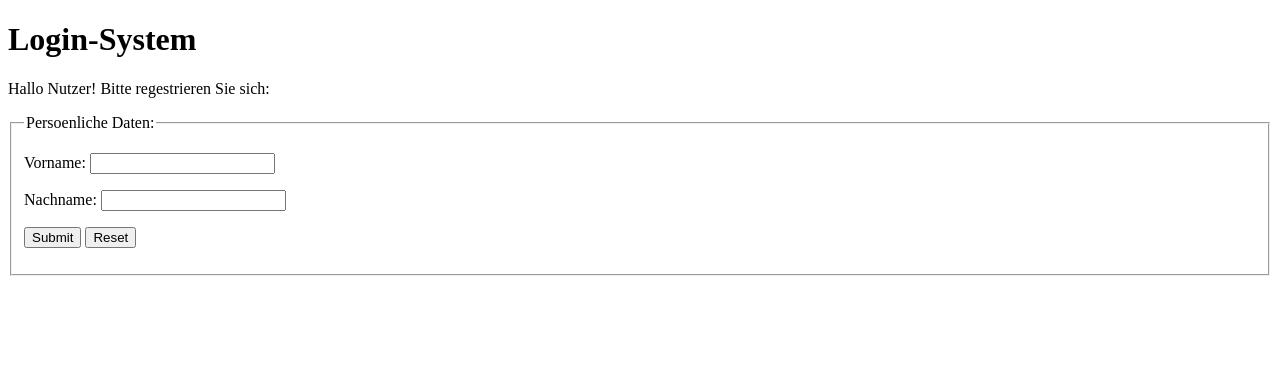
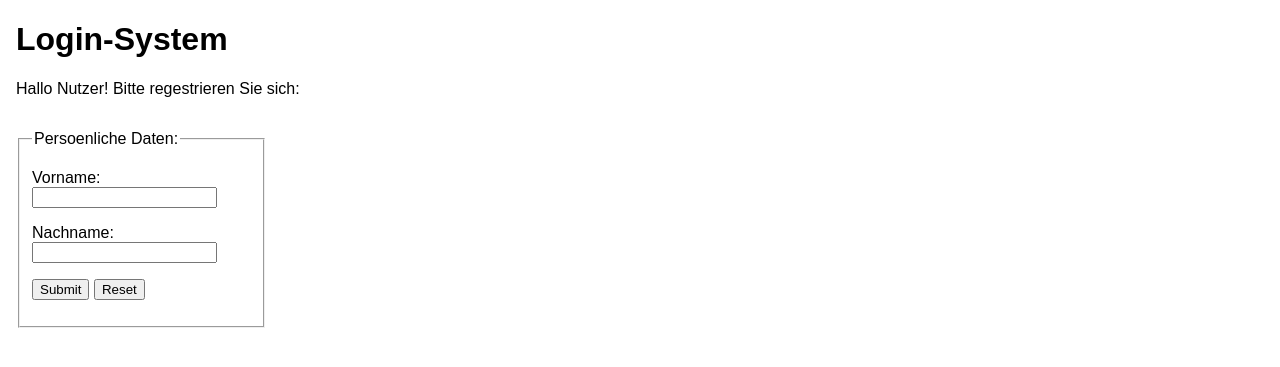
Before and after one commit to Ozkanaft/Login-System, a PHP site: page / in a window 1280 px wide. Shown: the top 367 px of the page. Run offline with PHP 8.4, Linux system fonts and the light colour scheme.

Commit message:
Inhaltsgruppierung des Eingabeformulars
Die Elemente des Eingabeformulars wurden unter
einer Klasse gruppiert. Dies ermöglicht den Stil und
das Verhalten der jeweiligen Elemente zu definieren.

Zudem wurden folgende wichtige Änderungen getroffen:
- Das gesamte Body-Element (der sichtbare Teil der
   Website) enthält eine Serifenlose Schrift.
- Alle Paragraphe enthalten eine Schriftgröße von 1em.
- Der Container des Eingabeformulars ist
   verhaltensmäßig zum Bildschirm 20% breit.

```diff
--- a/index.php
+++ b/index.php
@@ -1,14 +1,33 @@
 <!doctype html>
-<html lang="de"> <!-- Sprache der Website -->
+<!-- Sprache der Website -->
+<html lang="de">
     <head>
-    <meta charset="utf-8"> <!-- Dekodierungstyp -->
+        <!-- Dekodierungstyp -->
+        <meta charset="utf-8">
         <title>Login-System</title>
         <style>
+            body {
+                font-family: sans-serif; /* Schriftart */
+                margin-left: 1em; /* Abstand von dem linken Element */
+            }
+            p {
+                font-size: 1em; /* Schriftgröße */
+            }
+            .container {
+                width: 20%; /* Breite des Elements */
+                margin: left; /* Position des Elements */
+                margin-top: 2em; /* Abstand von dem oberen Element */
+            }
         </style>
     </head>
     <body>
         <h1>Login-System</h1>
         <p>Hallo Nutzer! Bitte regestrieren Sie sich:</p>
+        <!--
+        'div'-Tag: Damit erstellt man eine Gruppierung von Inhalten.
+        'class'-Attribut: Damit gruppiert man ein Element in eine Klasse, um dessen Stil und Verhalten definieren zu können.
+        -->
+        <div class="container">
             <!--
             'form'-Tag: Damit erstellt man eine HTML-Formularseite.
             'action'-Attribut: Damit wird die URL des Zielorts angegeben, zu der die eingegebene Daten des Benutzers gesendet werden.
@@ -50,5 +69,6 @@
                     </p>
                 </fieldset>
             </form>
+        </div>
     </body>
 </html>
```
Lines whose indentation alone changed are shown as unchanged.
